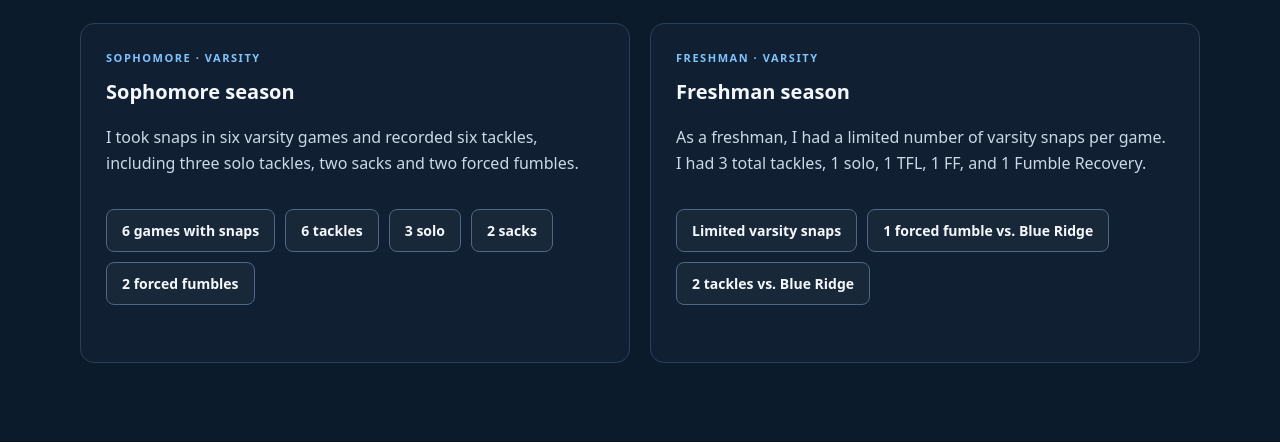
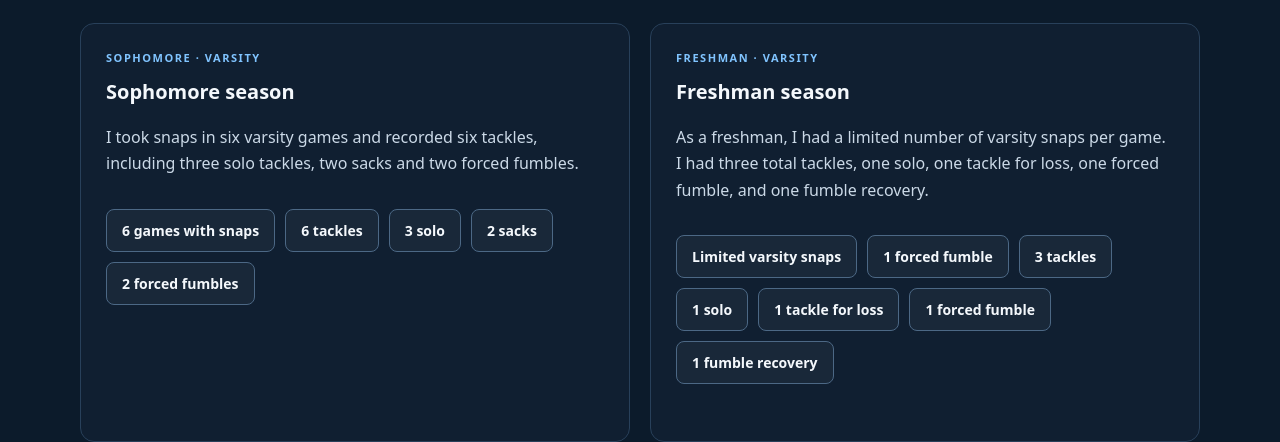
Before and after one commit to BHM-ftb/My_football_website, a plain HTML site: page index.html in a window 1280 px wide. Shown: the part 1342-1784 px from the top of the page. Drawn offline with Linux system fonts and the light colour scheme.

Commit message:
Update index.html

```diff
--- a/index.html
+++ b/index.html
@@ -158,17 +158,29 @@
         Freshman season
        </h3>
        <p>
-        As a freshman, I had a limited number of varsity snaps per game. I had 3 total tackles, 1 solo, 1 TFL, 1 FF, and 1 Fumble Recovery.
+        As a freshman, I had a limited number of varsity snaps per game. I had three total tackles, one solo, one tackle for loss, one forced fumble, and one fumble recovery.
        </p>
        <div class="facts">
         <span class="fact">
          Limited varsity snaps
         </span>
         <span class="fact">
-         1 forced fumble vs. Blue Ridge
+         1 forced fumble
         </span>
         <span class="fact">
-         2 tackles vs. Blue Ridge
+         3 tackles
+        </span>
+        <span class="fact">
+         1 solo
+        </span>
+         <span class="fact">
+         1 tackle for loss
+        </span>
+        <span class="fact">
+         1 forced fumble
+        </span>
+          <span class="fact">
+         1 fumble recovery
         </span>
        </div>
       </article>
```
